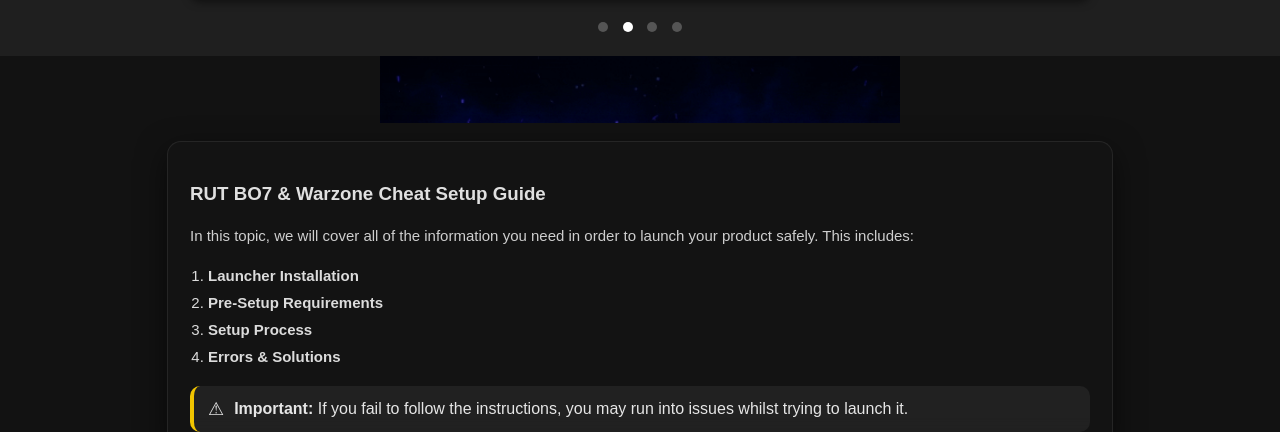
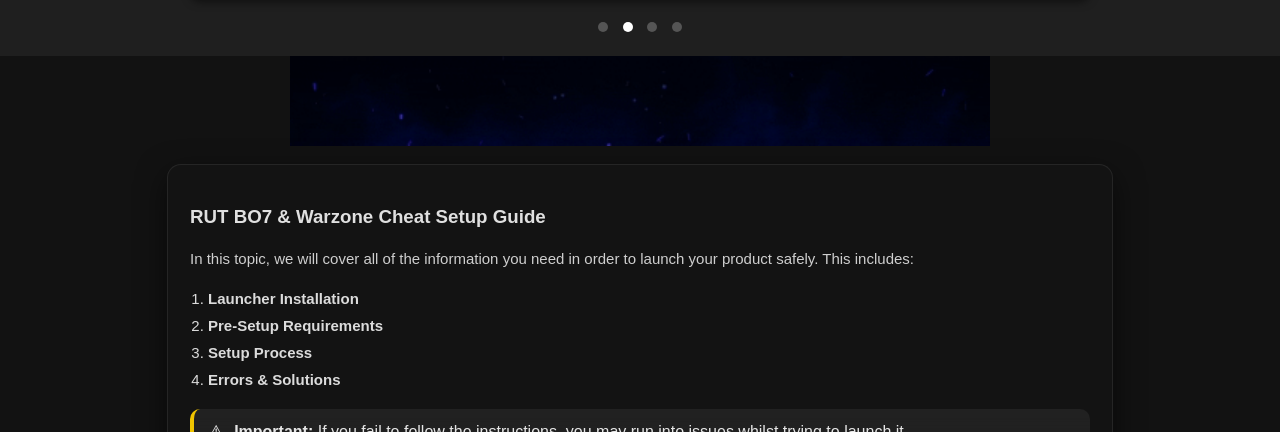
Before and after one commit to Pekadii/website, a plain HTML site: page warzone.html in a window 1280 px wide. Shown: the part 722-1154 px from the top of the page. Drawn offline with Linux system fonts and the light colour scheme.

Commit message:
update style.css

```diff
--- a/style.css
+++ b/style.css
@@ -10,7 +10,6 @@
   .gif{ width:320px; }
 }
 
-
 .center-badge{
   display:flex;
   justify-content:center;
@@ -18,14 +17,12 @@
   width:100%;
 }
 
-.center-badge .gif{
+img.gif{
   display:block;
   margin:0 auto;
-  max-width: 520px;
-  width: 100%;
+  max-width:100%;
   height:auto;
 }
-
 
 .highlight-link {
   color: #4da3ff;
```
